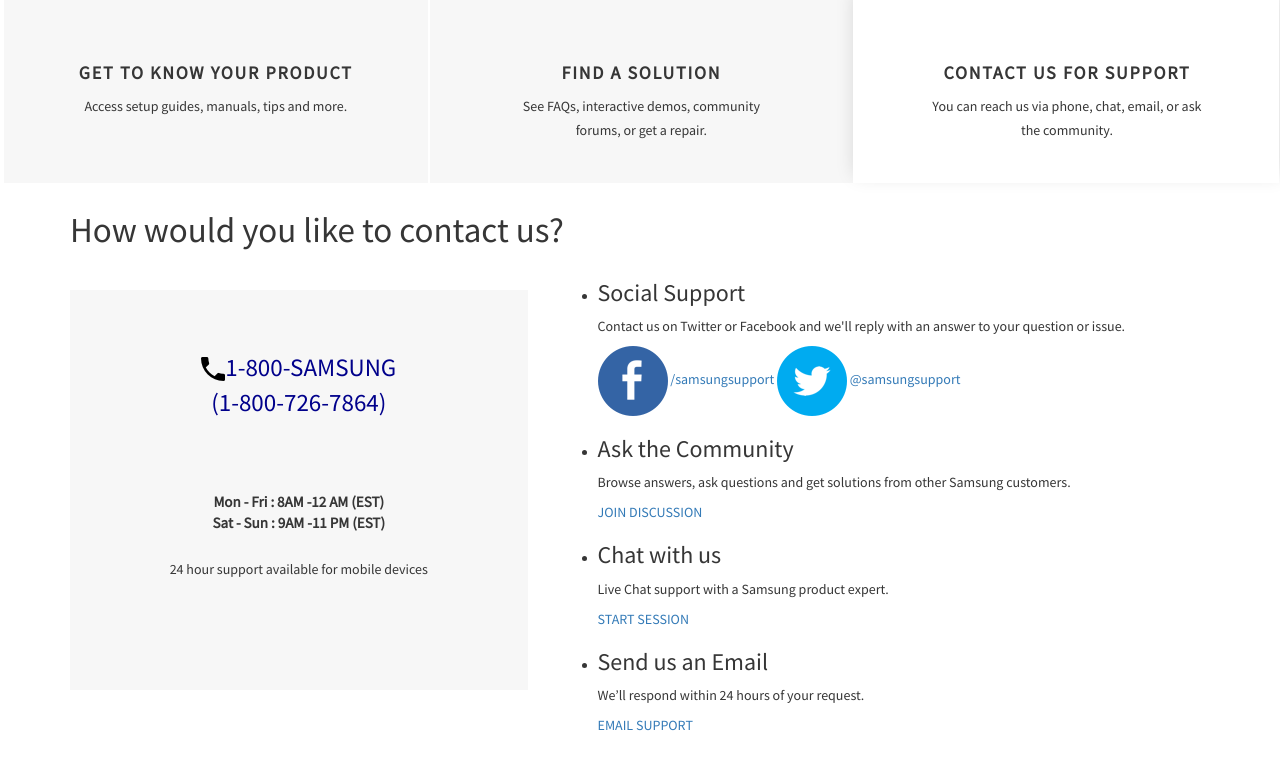
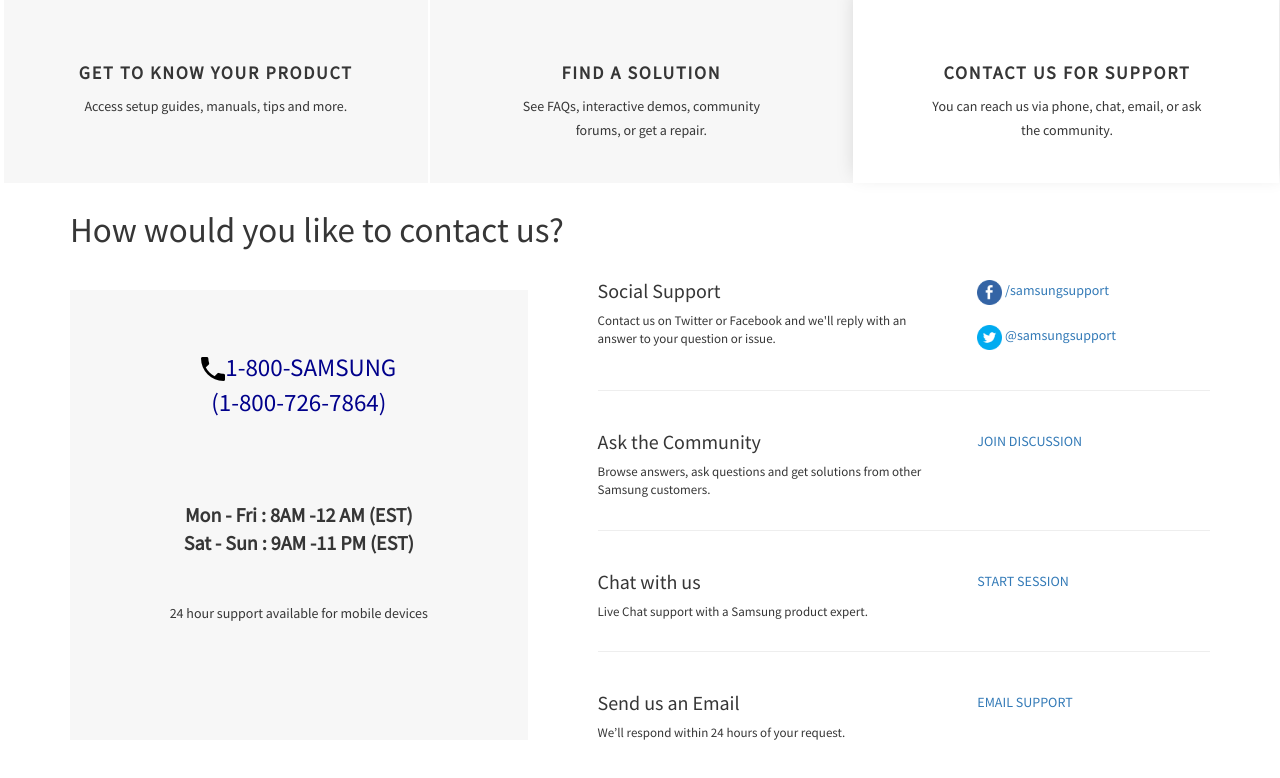
Before and after one commit to zackmzh/sam-support, an Angular app: page / in a window 1280 px wide. Both pictures are taken after a click on the element 1065 px from the left and 91 px from the top of the page. Shown: the top 778 px of the page. Built offline with nearby package versions, Linux system fonts and the light colour scheme.

Commit message:
adjust css files

```diff
--- a/src/app/route-head/contact-us-for-support/contact-info/contact-info.component.css
+++ b/src/app/route-head/contact-us-for-support/contact-info/contact-info.component.css
@@ -1,6 +1,6 @@
 .content__contact {
   margin-top:30px;
-  height: 400px;
+  height: 450px;
   background-color: #f7f7f7;
 }
 
@@ -14,13 +14,13 @@
 
 .contact__week {
   text-align: center;
-  padding: 10px;
-  font-size: 15px;
+  padding: 20px;
+  font-size: 20px;
   font-weight: bold;
 }
 
 .contact__note {
   text-align: center;
-  padding: 15px;
+  padding: 25px;
 
 }
--- a/src/app/route-head/contact-us-for-support/support-section/support-section.component.css
+++ b/src/app/route-head/contact-us-for-support/support-section/support-section.component.css
@@ -0,0 +1,24 @@
+img {
+  height: 25px;
+  width: 25px;
+}
+
+.row {
+  list-style: none;
+}
+
+.content__options {
+  height: 400px;
+}
+
+.contents {
+  font-size: 13px;
+}
+
+h3 {
+  font-size: 20px;
+}
+
+.cta-holder {
+  padding: 20px;
+}
--- a/src/app/route-head/contact-us-for-support/support-section/support-section.component.html
+++ b/src/app/route-head/contact-us-for-support/support-section/support-section.component.html
@@ -1,34 +1,32 @@
 <div class="content__options">
   <ul>
-    <li>
-      <div class="contents">
+    <li class="row">
 
+      <div class="contents col-lg-7">
         <h3>Social Support</h3>
         <p>Contact us on Twitter or Facebook and we'll reply with an answer to your question or issue.</p>
       </div>
-      <div class="cta-holder">
+      <div class="cta-holder col-lg-5">
 
 
         <a href="https://www.facebook.com/samsungsupport" class="social-link" target="_blank" data-link_cat="sub nav category" data-link_id="sub_nav_category_CONTACT_US_FOR_SUPPORT_samsungsupport" data-link_meta="link_name:CONTACT US FOR SUPPORT>/samsungsupport" data-link_position="sub nav category">
 
-          <img src="../../../assets/image/icon_fb@2x.png" title="facebook" alt="alt1"> /samsungsupport
+          <img src="../../../../assets/image/icon_fb@2x.png" title="facebook" alt="alt1"> /samsungsupport
         </a>
-
-
-
+          <br/><br>
         <a href="https://twitter.com/SamsungSupport" class="social-link" target="_blank" data-link_cat="sub nav category" data-link_id="sub_nav_category_CONTACT_US_FOR_SUPPORT_samsungsupport" data-link_meta="link_name:CONTACT US FOR SUPPORT>@samsungsupport" data-link_position="sub nav category">
 
-          <img src="../../../assets/image/icon_twitter@2x.png" alt="alt2"> @samsungsupport
+          <img src="../../../../assets/image/icon_twitter@2x.png" alt="alt2"> @samsungsupport
         </a>
       </div>
-    </li>
-    <li>
-      <div class="contents">
+    </li> <hr/>
+    <li class="row">
+      <div class="contents col-lg-7">
 
         <h3>Ask the Community</h3>
         <p>Browse answers, ask questions and get solutions from other Samsung customers.</p>
       </div>
-      <div class="cta-holder">
+      <div class="cta-holder col-lg-5">
 
 
         <a href="https://us.community.samsung.com/" class="cta" target="_blank" data-link_cat="sub nav category" data-link_id="sub_nav_category_CONTACT_US_FOR_SUPPORT_JOIN_DISCUSSION" data-link_meta="link_name:CONTACT US FOR SUPPORT>JOIN DISCUSSION" data-link_position="sub nav category">
@@ -36,30 +34,28 @@
           JOIN DISCUSSION
         </a>
       </div>
-    </li>
-    <li>
-      <div class="contents">
+    </li><hr/>
+    <li class="row">
+      <div class="contents col-lg-7">
 
         <h3>Chat with us</h3>
         <p>Live Chat support with a Samsung product expert.</p>
       </div>
-      <div class="cta-holder">
-
-
+      <div class="cta-holder col-lg-5">
 
         <a class="cta livechat" data-link_cat="sub nav category" data-link_id="sub_nav_category_CONTACT_US_FOR_SUPPORT_START_SESSION" data-link_meta="link_name:CONTACT US FOR SUPPORT>START SESSION" data-link_position="sub nav category">
 
           START SESSION
         </a>
       </div>
-    </li>
-    <li>
-      <div class="contents">
+    </li><hr/>
+    <li class="row">
+      <div class="contents col-lg-7">
 
         <h3 >Send us an Email</h3>
         <p>We’ll respond within 24 hours of your request.</p>
       </div>
-      <div class="cta-holder liveemail" (click)="ClickButton()">
+      <div class="cta-holder liveemail col-lg-5" (click)="ClickButton()">
         <a class="cta" data-link_cat="contact us module" data-link_id="contact_us_module_EMAIL SUPPORT" data-link_meta="link_name:EMAIL SUPPORT" data-link_position="contact us module">
           EMAIL SUPPORT
         </a>
```
